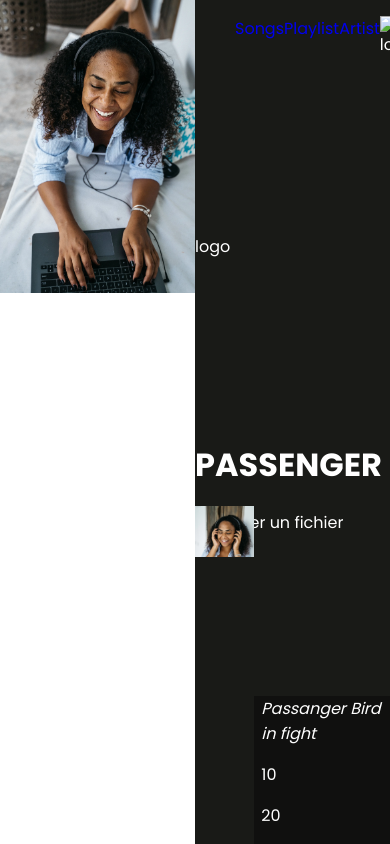
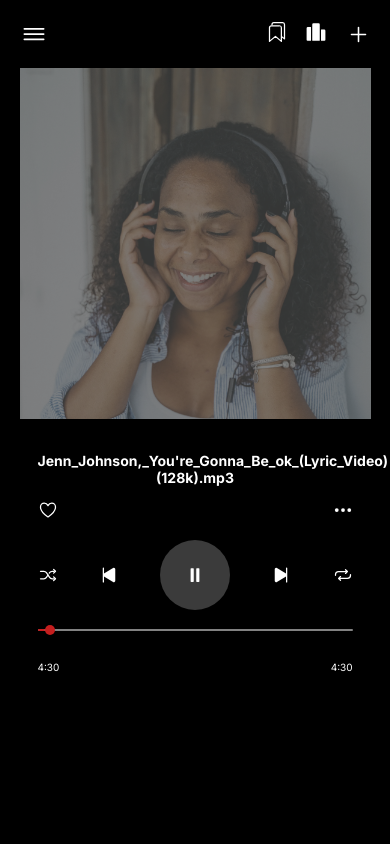
Before and after one commit to Bam92/gda-player, a plain HTML site: page index.html in a window 390 px wide. Drawn offline with nearby package versions, Linux system fonts and the light colour scheme.

Commit message:
Feat : new version responsive

```diff
--- a/app.js
+++ b/app.js
@@ -0,0 +1,83 @@
+const audio = document.getElementById("audio");
+const playButton = document.querySelector(".play_button");
+const play_icon = document.getElementById("play_icon");
+const nextButton = document.getElementById("next");
+const prevButton = document.getElementById("prev");
+const title = document.getElementById("title");
+const loopBack = document.querySelector('.loopBack')
+
+const musics = [
+  "Jenn_Johnson,_You're_Gonna_Be_ok_(Lyric_Video)(128k)",
+  "Elton_John_-_Sacrifice(128k)",
+];
+
+let playingIndex = 0;
+
+//FUNCTIONS
+
+const playSong = () => {
+  audio.play();
+  playButton.classList.add("playing");
+  playButton.classList.remove("paused");
+  play_icon.setAttribute("name", "pause");
+};
+
+const pauseSong = () => {
+  audio.pause();
+  playButton.classList.remove("playing");
+  playButton.classList.add("paused");
+  play_icon.setAttribute("name", "play");
+};
+
+const loadSong = (song) => {
+  audio.src = `music/${song}.mp3`;
+  audio.controls = false;
+  audio.autoplay = true;
+  title.innerHTML = song + '.mp3';
+  play_icon.setAttribute("name", "pause");
+};
+
+const lastSong = () => {
+  if (playingIndex === musics.length - 1) {
+    playingIndex = 0;
+  } else {
+    playingIndex++;
+  }
+};
+
+const firstSong = () => {
+  if (playingIndex === 0) {
+    playingIndex = musics.length - 1;
+  } else {
+    playingIndex--;
+  }
+};
+
+//EVENT LISTENERS
+
+playButton.addEventListener("click", () => {
+  if (audio.paused) {
+    playSong();
+  } else {
+    pauseSong();
+  }
+});
+
+nextButton.addEventListener("click", () => {
+  lastSong();
+  loadSong(musics[playingIndex]);
+});
+
+prevButton.addEventListener("click", () => {
+  firstSong();
+  loadSong(musics[playingIndex]);
+});
+
+loopBack.addEventListener('click', () => {
+  loopBack.classList.add('loopBackColor')
+})
+
+//APPLICATION
+
+loadSong(musics[playingIndex]);
+console.log(audio);
--- a/index.html
+++ b/index.html
@@ -1,70 +1,61 @@
 <!DOCTYPE html>
-<html lang="fr">
+<html lang="en">
 
 <head>
-    <meta charset="UTF-8" />
-    <meta http-equiv="X-UA-Compatible" content="IE=edge" />
-    <meta name="viewport" content="width=device-width, initial-scale=1.0" />
-    <link rel="preconnect" href="https://fonts.googleapis.com">
-    <link rel="preconnect" href="https://fonts.gstatic.com" crossorigin>
-    <link
-        href="https://fonts.googleapis.com/css2?family=Noto+Sans+Symbols:wght@300;400;700&family=Poppins:wght@200;300;400;600;700;900&display=swap"
-        rel="stylesheet">
-    <link rel="stylesheet" href="./style.css" />
-
-    <title>Music Player App</title>
+    <meta charset="UTF-8">
+    <meta http-equiv="X-UA-Compatible" content="IE=edge">
+    <meta name="viewport" content="width=device-width, initial-scale=1.0">
+    <link rel="stylesheet" href="style.css">
+    <title>Music Player</title>
 </head>
 
 <body>
-    <div id="container">
-        <div id="box1-image-son">
-            <img src="images/pexels-anna-tarazevich-7229062.webp" alt="image ici">
+    <div class=" container ">
+        <div class=" upper_body ">
+            <div class="header_menu">
+                <ion-icon name="menu-outline" id="menu_icon"></ion-icon>
+                <div class=" left_header ">
+                    <ion-icon name="bookmarks-outline"></ion-icon>
+                    <ion-icon name="podium"></ion-icon>
+                    <ion-icon name="add" id="add_icon"></ion-icon>
+                </div>
+            </div>
+            <div class="music_image">
+                <img src="images/pexels-anna-tarazevich-7229063.webp" alt="">
+            </div>
         </div>
 
-        <div id="box2-lecteur">
-            <ul class="menu">
-                <li><a href="#">Songs</a></li>
-                <li><a href="#">Playlist</a></li>
-                <li><a href="#">Artist</a></li>
-                <img src="" alt="logo">
-            </ul>
-            <div class="logo-img">logo</div>
-            <div>
-                <h1>PASSENGER</h1>
-                <div class="upload">
-                    <img src="" alt="">
-                    <span>Charger un fichier</span>
-                </div>
-            </div>
-            <div class="controls">
-                <div class="songs-control">
-                    <div class=" song-image " >
-                        <img src="images/pexels-anna-tarazevich-7229063.webp" alt="">
-                    </div>
-                    <div>
-                        <i class="backward"></i>
-                        <i class="play"></i>
-                        <i class="next"></i>
-                    </div>
-                </div>
-                <div class="progress-control">
-                    <i class="titre-song">Passanger</i>
-                    <i class="s-titre-song">Bird in fight</i>
-                    <i class="progress-bar"></i>
-                    <div class="duration">
-                        <p class="duréeA">10</p>
-                        <p class="duréeB">20</p>
-                    </div>
-                </div>
+        <div class="music_name">
+            <p id="title">Jenn_Johnson,_You're_Gonna_Be_ok_(Lyric_Video)(128k).mp3</p>
+            <div class="love_music ">
+                <ion-icon name="heart-outline"></ion-icon>
+                <ion-icon name="ellipsis-horizontal"></ion-icon>
             </div>
         </div>
+
+        <div class="music_controller">
+            <ion-icon name="shuffle"></ion-icon>
+            <ion-icon name="play-skip-back" id="prev"></ion-icon>
+            <button class=" play_button ">
+                <ion-icon name="play" size="large" id="play_icon"></ion-icon>
+            </button>
+            <ion-icon name="play-skip-forward" id="next"></ion-icon>
+            <ion-icon name="repeat" class='loopBack'></ion-icon>
+        </div>
+
+        <div class=" progress-container ">
+            <div class="progress"></div>
+            <div class=" progress-round "></div>
+        </div>
+        <div class="timer">
+            <p>4:30</p>
+            <p>4:30</p>
+        </div>
+        <audio id="audio"></audio>
     </div>
-
-
-
-
-
-    <script src="./app.js"></script>
 </body>
+<script type="module" src="https://unpkg.com/ionicons@5.5.2/dist/ionicons/ionicons.esm.js"></script>
+<script nomodule src="https://unpkg.com/ionicons@5.5.2/dist/ionicons/ionicons.js"></script>
+<script src="app.js"></script>
 
 </html>
--- a/style.css
+++ b/style.css
@@ -1,76 +1,192 @@
+@import url("https://fonts.googleapis.com/css2?family=Inter:wght@200;400;600;700;800&display=swap");
+
+:root {
+  --orange: rgb(255, 255, 255);
+  --black: rgb(0, 0, 0);
+  --white: #fff;
+}
+
+* {
+  box-sizing: border-box;
+}
 
 body {
-  font-family: "Poppins", sans-serif;
-  /* font-family: 'Noto Sans Symbols', sans-serif; */
   padding: 0;
   margin: 0;
-
-:root{
-   --yellow: #FAC521;
-   --mainBlack: #10100F;
-   --footerBlack: #191A17;
-
+  height: 100vh;
+  width: 100vw;
+  font-family: "Inter", sans-serif;
+  background: #000;
 }
 
-#container {
+p {
+  font-size: 14px;
+  text-align: center;
+}
+/* button {
+  height: 20vw;
+  width: 20vw;
+  border-radius: 100%;
+  border-color: #000;
+  padding: 40px;
+  cursor: pointer;
+  background: none;
+} */
+
+ion-icon {
+  font-size: 20px;
+  color: var(--orange);
+  cursor: pointer;
+}
+
+.love_music {
   display: flex;
-  height: 100vh;
+  justify-content: space-between;
+}
+
+.upper_body {
+  display: flex;
+  flex-direction: column;
+  gap: 5vw;
+}
+
+.header_menu {
+  display: flex;
+  justify-content: space-between;
+  align-items: center;
+  width: 90vw;
+}
+
+.left_header {
+  display: flex;
+  gap: 5vw;
+}
+
+.music_image {
+  width: 90vw;
+  height: 90vw;
+  /* border-radius: 50%; */
+  background: rgb(77, 77, 77);
   overflow: hidden;
 }
-
-#box1-image-son {
-  width: 50%;
-  height: 50%;
-  /* border-right: 1px solid red; */
+.music_image img {
+  width: 100%;
+  opacity: 0.3;
 }
 
-#box1-image-son img {
-  width: 50vw;
+/* Play button */
+
+.play_button {
+  display: flex;
+  justify-content: center;
+  align-items: center;
+  width: 70px;
+  height: 70px;
+  border-radius: 50%;
+  border-style: none;
+  background-color: rgb(59, 59, 59);
 }
 
-#box2-lecteur {
+#play_icon {
+  color: rgb(255, 255, 255);
+  width: 20px;
+}
+#menu_icon {
+  font-size: 28px;
+}
+#add_icon {
+  font-size: 25px;
+}
+
+.music_name {
+  color: white;
+  width: 90%;
+}
+.music_name p {
+  font-weight: bold;
+}
+
+.container {
+  width: 100%;
+  height: 100%;
   display: flex;
   flex-direction: column;
-  justify-content: space-between;
-  width: 50%;
-  height: 100vh;
-  background-color: #191A17;
-  color: white;
+  align-items: center;
+  justify-content: start;
+  gap: 5vw;
+  padding: 20px;
+  box-sizing: border-box;
+  background: var(--black);
 }
 
-.menu {
+/* Music progress  */
+
+.progress-container {
+  width: 90%;
+  height: 2px;
+  background: rgb(130, 130, 130);
+  border-radius: 5px;
   display: flex;
-  list-style: none;
-  align-items: flex-start;
-  justify-content: space-around;
+  align-items: center;
+  justify-content: start;
 }
-.menu li,
-a {
-  text-decoration: none;
+.progress {
+  width: 2vw;
+  height: 2px;
+  background: rgb(197, 30, 30);
+  border-radius: 5px;
 }
 
-.controls{
-  background-color: #10100F;
+.progress-round {
+  width: 10px;
+  height: 10px;
+  background: rgb(197, 30, 30);
+  border-radius: 50%;
 }
 
-.song-image{
-  width: 15vw;
-  height: 13vw;
-  overflow: hidden;
+/* music_controller */
+.music_controller {
+  display: flex;
+  justify-content: space-between;
+  align-items: center;
+  gap: 5vw;
+  width: 90%;
 }
 
-.songs-control{
-  width: 15vw;
-  height: 40vh;
-  position: fixed;
-  top: 60vh;
-  background-color: #191A17;
+/* timer */
+.timer {
+  display: flex;
+  justify-content: space-between;
+  align-items: center;
+  color: white;
+  width: 90%;
 }
 
-.songs-control img{
-  width: 15vw;
+.timer p {
+  font-size: 10px;
 }
 
-.progress-control{
-  margin-left: 17vw;
+#audio {
+  width: 80vw;
 }
+
+/* LoopBack button */
+.loopBackColor {
+  color: orange;
+}
+
+/* #icon{
+   width: 300px;
+   height: 300px;
+} */
+
+@media screen and (min-width: 600px) {
+  .music_image {
+    display: none;
+    width: 90vw;
+    height: 90vw;
+    /* border-radius: 50%; */
+    background: rgb(77, 77, 77);
+    overflow: hidden;
+  }
+}
```
Also changed, not shown: 2 other files.
